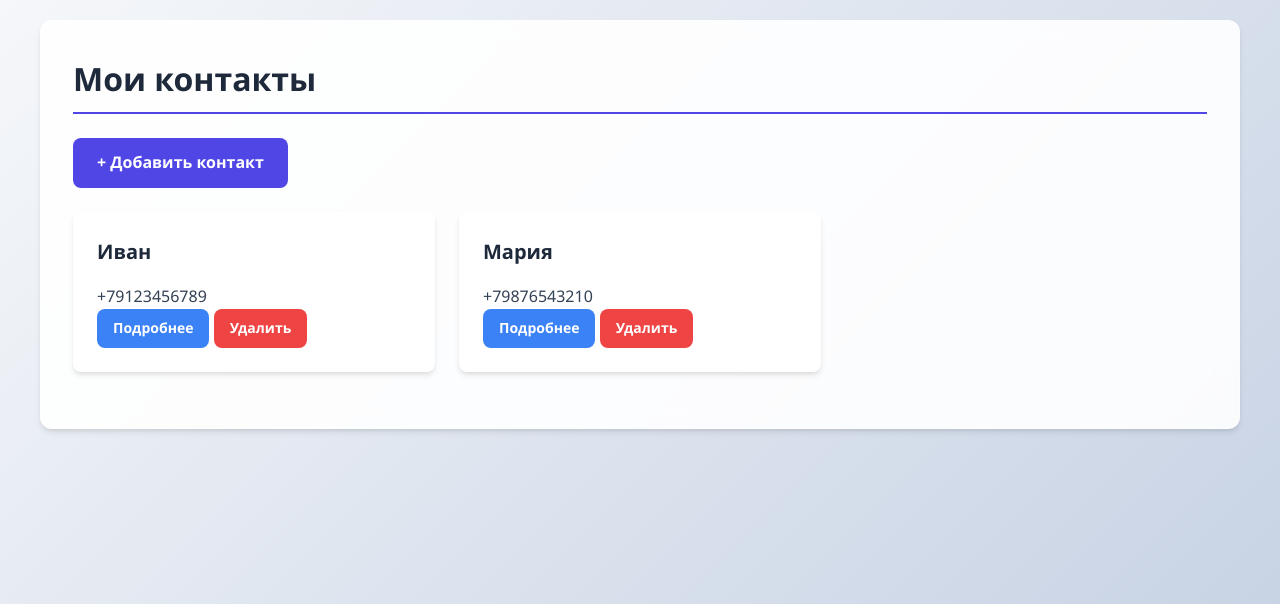
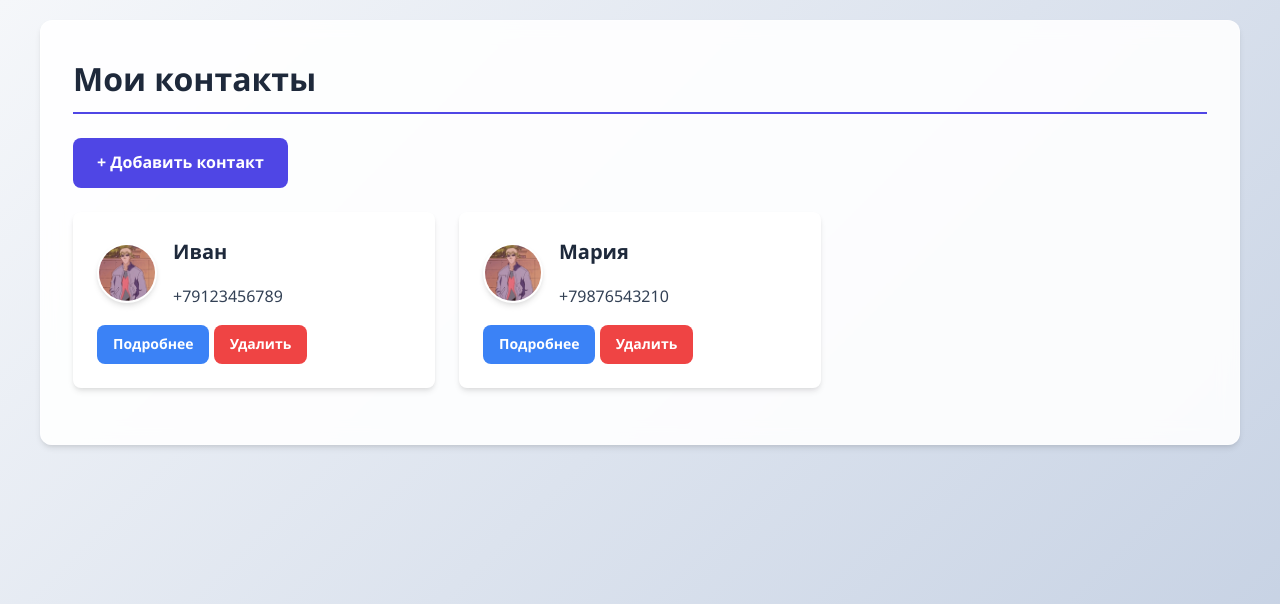
Before and after one commit to Shestov-Artem/contact-hub, a Django app: page / in a window 1280 px wide. Shown: the top 604 px of the page. Run offline with Django 5.2, Linux system fonts and the light colour scheme.

Commit message:
Добавлено фото на карточке контакта

```diff
--- a/contact_hub/contact_hub_app/templates/contacts/contact_list.html
+++ b/contact_hub/contact_hub_app/templates/contacts/contact_list.html
@@ -5,22 +5,52 @@
     <title>Мои контакты</title>
     <meta name="viewport" content="width=device-width, initial-scale=1.0">
     <link rel="stylesheet" href="{% static 'css/styles.css' %}">
+    <style>
+        .contact-avatar {
+            width: 60px;
+            height: 60px;
+            border-radius: 50%;
+            object-fit: cover;
+            background-color: #e2e8f0;
+            margin-right: 1rem;
+            border: 2px solid white;
+            box-shadow: var(--box-shadow);
+        }
+
+        .card-header-content {
+            display: flex;
+            align-items: center;
+        }
+
+        .modal-avatar {
+            width: 80px;
+            height: 80px;
+            border-radius: 50%;
+            object-fit: cover;
+            margin-right: 1.5rem;
+            border: 3px solid white;
+            box-shadow: var(--box-shadow);
+        }
+    </style>
 </head>
 <body>
     <div class="container">
         <h1>Мои контакты</h1>
 
-        <!-- Ссылка для открытия модального окна добавления -->
         <a href="#add-contact-modal" class="btn btn-primary">+ Добавить контакт</a>
 
         <div class="contact-grid">
             {% for contact in contacts %}
                 <div class="card">
                     <div class="card-body">
+                        <div class="card-header-content">
+                            <img src="{% static 'images/default-avatar.png' %}" alt="{{ contact.name }}" class="contact-avatar">
+                            <div>
                                 <h5 class="card-title">{{ contact.name }}</h5>
                                 <p class="card-text">{{ contact.phone }}</p>
-                        <div class="btn-group">
-                            <!-- Ссылки для открытия модальных окон -->
+                            </div>
+                        </div>
+                        <div class="btn-group" style="margin-top: 1rem;">
                             <a href="#view-contact-modal-{{ contact.id }}" class="btn btn-info btn-sm">Подробнее</a>
                             <a href="#delete-contact-modal-{{ contact.id }}" class="btn btn-danger btn-sm">Удалить</a>
                         </div>
@@ -32,7 +62,10 @@
                     <div class="modal-content">
                         <div class="card">
                             <div class="card-header">
+                                <div style="display: flex; align-items: center;">
+                                    <img src="{% static 'images/default-avatar.png' %}" alt="{{ contact.name }}" class="modal-avatar">
                                     <h2>{{ contact.name }}</h2>
+                                </div>
                             </div>
                             <div class="card-body">
                                 <p><strong>Телефон:</strong> {{ contact.phone }}</p>
@@ -67,7 +100,7 @@
     <div id="add-contact-modal" class="modal">
         <div class="modal-content">
             <h2 style="margin-bottom: 1rem;">Добавить контакт</h2>
-        <form method="post" action="{% url 'contact_create' %}">
+            <form method="post" action="{% url 'contact_create' %}" enctype="multipart/form-data">
                 {% csrf_token %}
                 <div class="form-group">
                     <label for="id_name">Имя:</label>
@@ -92,6 +125,5 @@
             </form>
         </div>
     </div>
-</div>
 </body>
 </html>
```
Also changed, not shown: contact_hub/contact_hub_app/static/images/default-avatar.png (added). Lines whose indentation alone changed are shown as unchanged.
